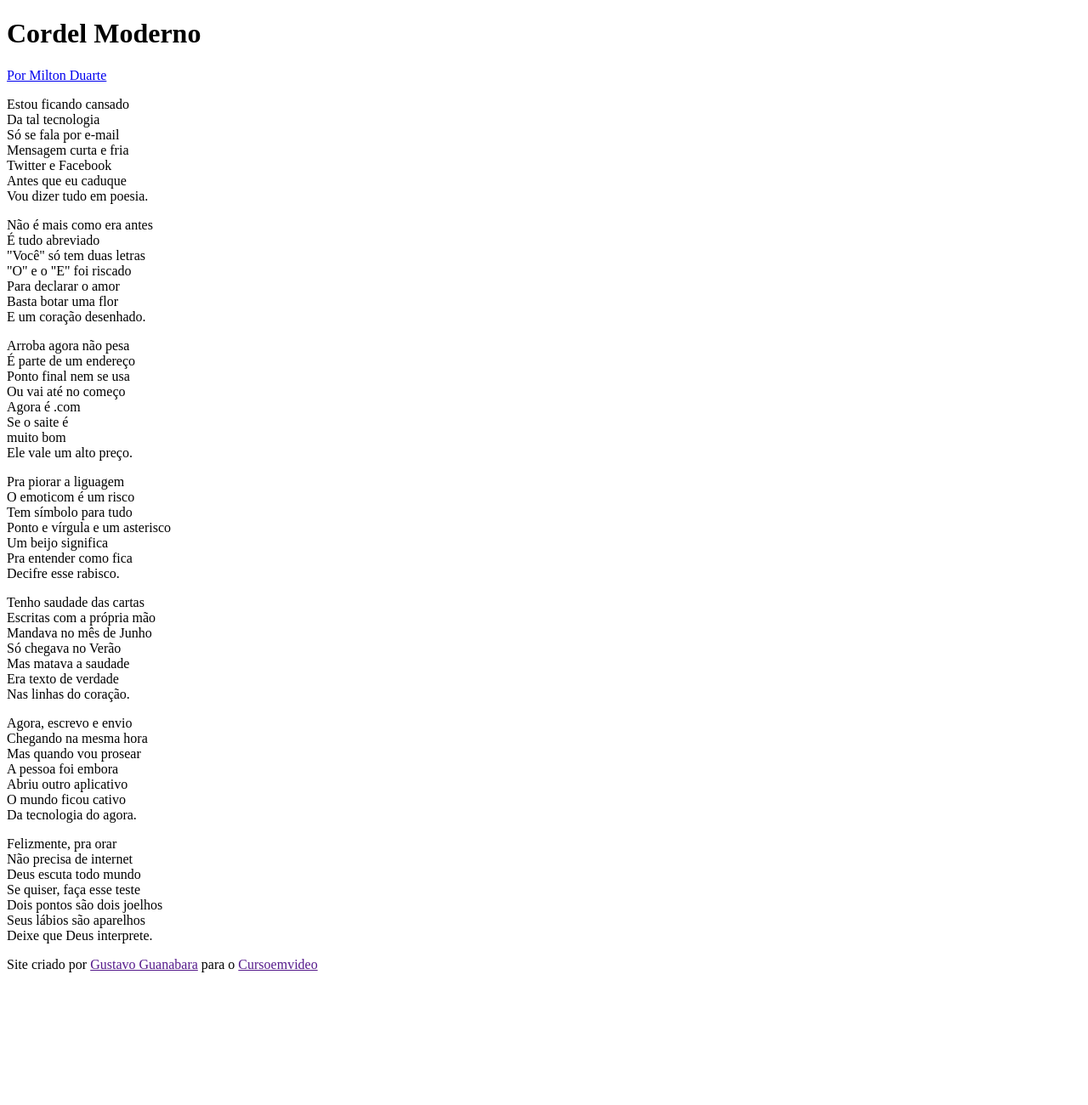
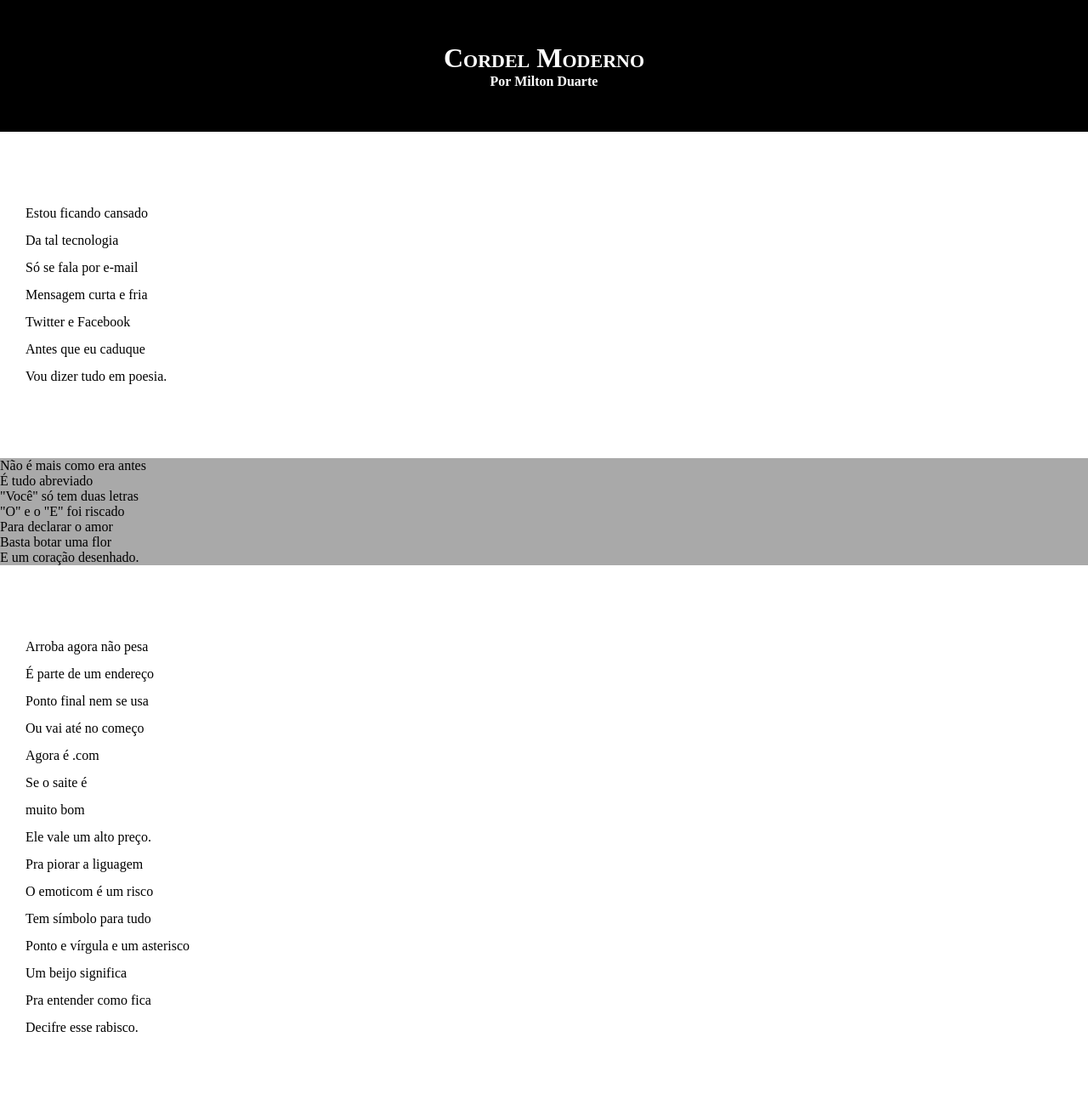
Before and after one commit to Digo1214/html-css, a plain HTML site: page Desafios/cordel/index.html in a window 1280 px wide. Shown: the top 1300 px of the page at 85% size. Before the commit the page ends 1160 px from the top, so only its background shows below. Drawn offline with Linux system fonts and the light colour scheme.

Commit message:
atualizando o projeto

```diff
--- a/Desafios/cordel/estilo/style.css
+++ b/Desafios/cordel/estilo/style.css
@@ -1 +1,61 @@
 @charset "UTF-8";
+
+* {
+    margin: 0px;
+    padding: 0px;
+
+}
+ html, body {
+    min-height: 100vh;
+    background-color: darkgray;
+ }
+
+ header {
+    background-color: black;
+    color: white;
+    text-align: center;
+ }
+ header > h1 {
+    padding-top: 50px;
+    font-variant: small-caps;
+}
+ header > p {
+    padding-bottom: 50px;
+ }
+ header a, footer a {
+    color: white;
+    text-decoration: none;
+    font-weight: bolder;
+ }
+
+ header a:hover, footer a:hover {
+    text-decoration: underline;
+ }
+  section {
+    padding-top: 10vh;
+    padding-bottom: 10vh;
+    line-height: 2em;
+    padding-left: 30px;
+  }
+
+  section.normal {
+    background-color: white;
+    color: black;
+  }
+
+  section.imagem {
+    background-color: rgba(0, 0, 0, 0.253);
+    color: white;
+  }
+
+  section.imagem > p {
+    width: 400px;
+    background-color: rgba(0, 0, 0, 0.253);
+  }
+
+  footer {
+    background-color: black;
+    color: white;
+    text-align: center;
+    padding: 10px;
+  }
--- a/Desafios/cordel/index.html
+++ b/Desafios/cordel/index.html
@@ -18,7 +18,7 @@
 
     </header>
 
-    <section>
+    <section class="normal">
         <p>
             Estou ficando cansado <br>
             Da tal tecnologia <br>
@@ -28,7 +28,9 @@
             Antes que eu caduque <br>
             Vou dizer tudo em poesia.
         </p>
+     </section>
 
+     </section class="imagem">
         <p>
             Não é mais como era antes <br>
             É tudo abreviado <br>
@@ -38,8 +40,9 @@
             Basta botar uma flor <br>
             E um coração desenhado.
         </p>
+
     </section>
-<section>
+<section class="normal">
     <p>
         Arroba agora não pesa <br>
         É parte de um endereço <br>
@@ -63,7 +66,7 @@
 </section>
 
 
-<section>
+<section class="imagem">
     <p>
         Tenho saudade das cartas <br>
         Escritas com a própria mão <br>
@@ -73,8 +76,9 @@
         Era texto de verdade <br>
         Nas linhas do coração.
     </p>
+ </section>
 
-
+</section class="normal">
     <p>
         Agora, escrevo e envio <br>
         Chegando na mesma hora <br>
```
Lines whose indentation alone changed are shown as unchanged.
